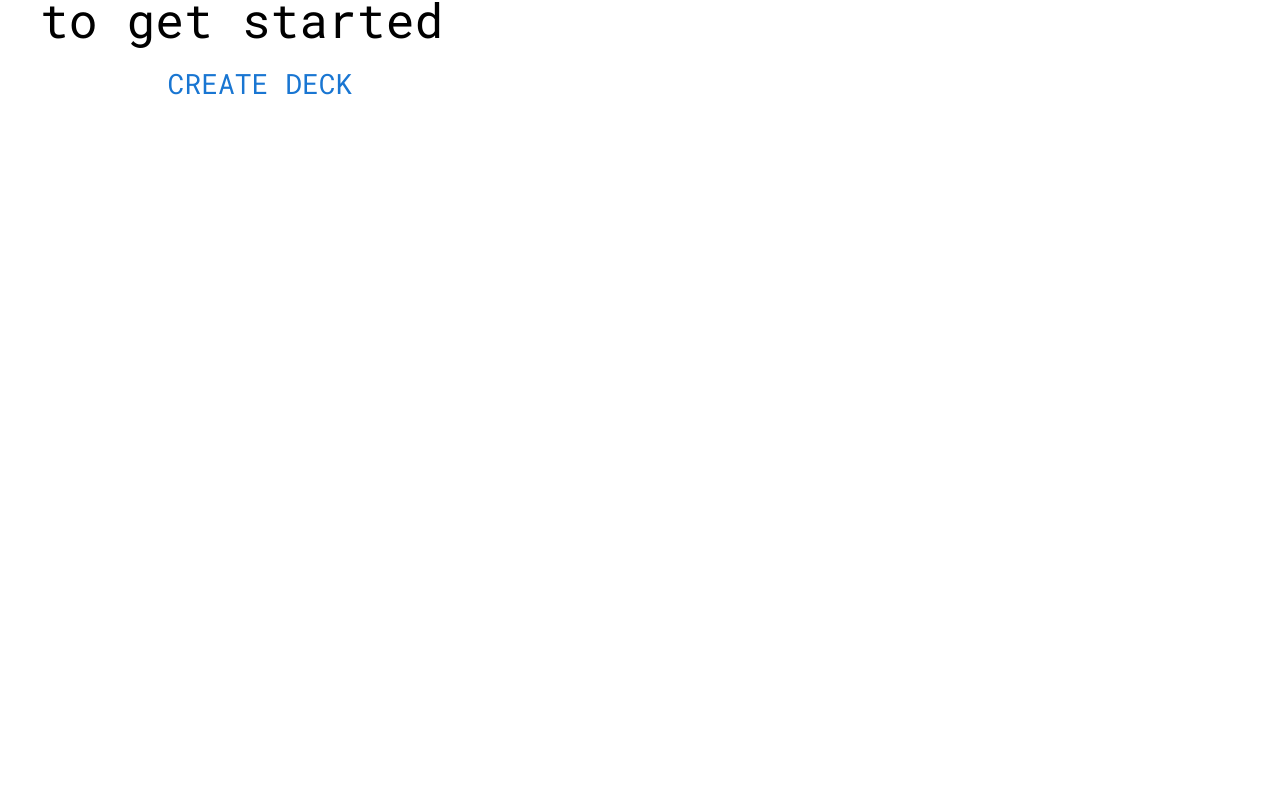
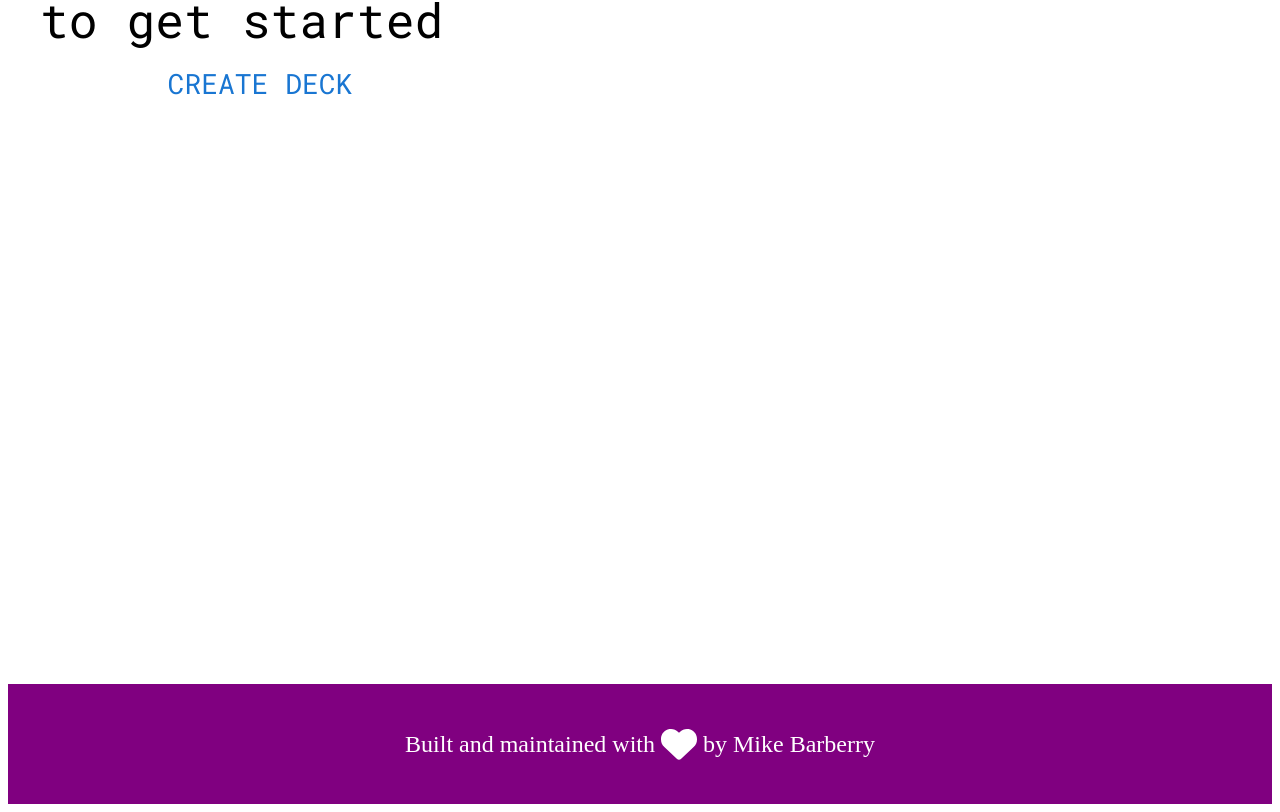
Before and after one commit to mbarberry/reactcasino, a Next.js app: page / in a window 1280 px wide. Shown: the part 244-1056 px from the top of the page. Before the commit the page ends 800 px from the top, so only its background shows below. Built offline with nearby package versions, Linux system fonts and the light colour scheme.

Commit message:
add attribution footer

```diff
--- a/pages/index.js
+++ b/pages/index.js
@@ -1,5 +1,49 @@
 import Casino from '@/components/Casino';
+import Box from '@mui/material/Box';
 
 export default function Home() {
-  return <Casino />;
+  return (
+    <>
+      <Box
+        sx={{
+          height: '100vh',
+          width: '100%',
+          display: 'flex',
+          flexDirection: 'column',
+          paddingBottom: '120px',
+        }}>
+        <Casino />
+      </Box>
+      <Box
+        sx={{
+          height: '120px',
+          backgroundColor: 'purple',
+          display: 'flex',
+          justifyContent: 'center',
+          alignItems: 'center',
+          fontSize: '24px',
+          color: 'white',
+          fontWeight: '20px',
+        }}>
+        <p class='attribution'>Built and maintained with&nbsp;</p>
+        <svg
+          xmlns='http://www.w3.org/2000/svg'
+          fill='white'
+          height='1.5em'
+          viewBox='0 0 512 512'>
+          <path d='M47.6 300.4L228.3 469.1c7.5 7 17.4 10.9 27.7 10.9s20.2-3.9 27.7-10.9L464.4 300.4c30.4-28.3 47.6-68 47.6-109.5v-5.8c0-69.9-50.5-129.5-119.4-141C347 36.5 300.6 51.4 268 84L256 96 244 84c-32.6-32.6-79-47.5-124.6-39.9C50.5 55.6 0 115.2 0 185.1v5.8c0 41.5 17.2 81.2 47.6 109.5z' />
+        </svg>
+        <p>&nbsp;by</p>
+        <Box
+          component='a'
+          sx={{ textDecoration: 'none', color: 'white' }}
+          className='attribution'
+          href='https://github.com/mikebarberry'
+          title="Mike's Github"
+          target='_blank'>
+          &nbsp;Mike Barberry
+        </Box>
+      </Box>
+    </>
+  );
 }
```
